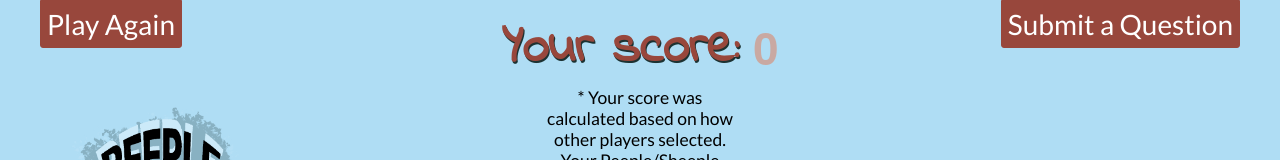
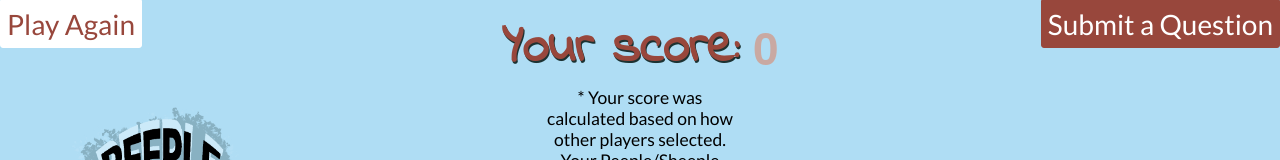
Before and after one commit to jd-andrews/GCFinalAngular, an Angular app: page /scores in a window 1280 px wide. Shown: the top 160 px of the page. Built offline with nearby package versions, Linux system fonts and the light colour scheme; no server answers; a web font is replaced by a local one.

Commit message:
buttons on desktop scores

```diff
--- a/src/app/components/scores/scores.component.css
+++ b/src/app/components/scores/scores.component.css
@@ -396,6 +396,14 @@ h2 {
   .more {
     position: fixed;
   }
+
+  .topl {
+    left: 0;
+  }
+
+  .topr {
+    right: 0;
+  }
   .buttons {
     height: 40%;
   }
```
